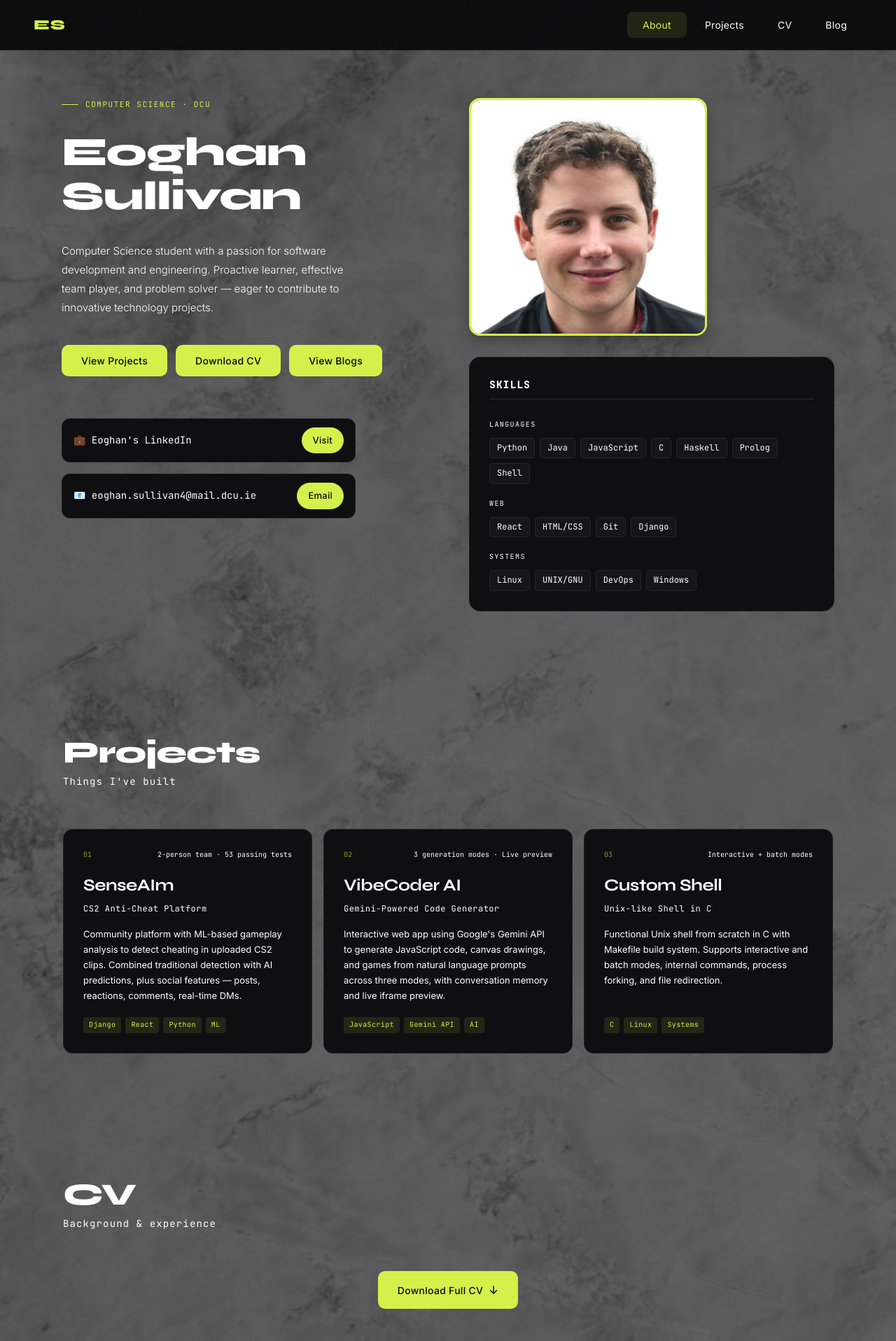
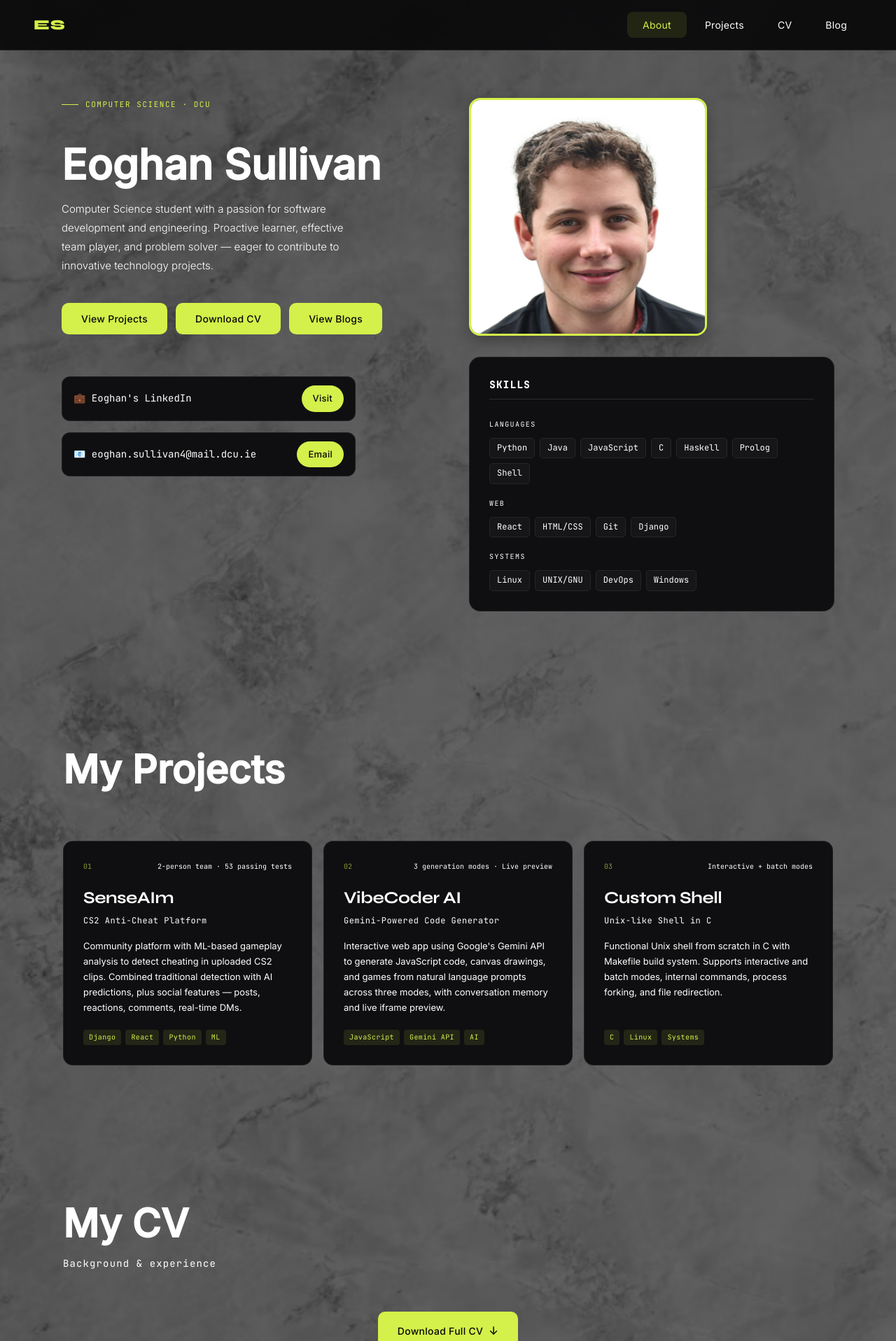
Before and after one commit to Eoghaning/eoghansullivan.github.io, a React (Vite) app: page / in a window 1280 px wide. Shown: the top 1917 px of the page at 70% size. Built offline with nearby package versions, Linux system fonts and the light colour scheme.

Commit message:
Finnihsing the title issue + new layout

```diff
--- a/src/App.css
+++ b/src/App.css
@@ -41,6 +41,14 @@ body {
 }
 .btn-primary:hover { opacity: 0.85; transform: translateY(-1px); }
 
+.btn-outline {
+  background: transparent; color: var(--text);
+  border: 1px solid var(--border2); padding: 14px 28px;
+  border-radius: var(--r); font-family: var(--sans); font-size: 14px;
+  cursor: pointer; transition: all 0.15s; letter-spacing: 0.02em;
+}
+.btn-outline:hover { border-color: rgba(255,255,255,0.3); background: rgba(255,255,255,0.03); }
+
 .page-section { padding: 100px 48px 80px; }
 .page-inner { max-width: 1100px; margin: 0 auto; }
 .section-header { margin-bottom: 56px; }
@@ -63,3 +71,11 @@ body {
 @media (max-width: 768px) {
   .page-section { padding: 80px 20px 60px; }
 }
+
+.hero-section h1 {
+  font-size: clamp(40px, 5vw, 60px) !important;
+}
+
+.page-section h1 {
+  font-size: clamp(40px, 5vw, 56px) !important;
+}
--- a/src/pages/About/About.jsx
+++ b/src/pages/About/About.jsx
@@ -11,7 +11,7 @@ export default function About() {
     <section id="about" className="hero-section">
       <div className="hero-left">
         <div className="hero-tag">Computer Science · DCU</div>
-        <h1 className="hero-name">Eoghan Sullivan</h1>
+        <h1>Eoghan Sullivan</h1>
         <p className="hero-bio">
           Computer Science student with a passion for software development
           and engineering. Proactive learner, effective team player, and
--- a/src/pages/Blog/Blog.jsx
+++ b/src/pages/Blog/Blog.jsx
@@ -14,8 +14,8 @@ export default function Blog() {
     <section id="blog" className="page-section">
       <div className="page-inner">
         <div className="section-header">
-          <h2 className="section-title">Blog</h2>
-          <p className="section-sub">Thoughts & updates</p>
+          <h1>My Blog</h1>
+
         </div>
         <div className="blog-list">
           {POSTS.map((post) => (
--- a/src/pages/CV/CV.jsx
+++ b/src/pages/CV/CV.jsx
@@ -5,7 +5,7 @@ export default function CV() {
     <section id="cv" className="page-section">
       <div className="page-inner">
         <div className="section-header">
-          <h2 className="section-title">CV</h2>
+          <h1>My CV</h1>
           <p className="section-sub">Background & experience</p>
         </div>
 
--- a/src/pages/Projects/Projects.css
+++ b/src/pages/Projects/Projects.css
@@ -26,7 +26,8 @@
 .project-detail { font-family: var(--mono); font-size: 10px; color: var(--dim); }
 .project-title {
   font-family: var(--serif); font-size: 24px; font-weight: 700;
-  letter-spacing: -0.5px; color: var(--text); margin-bottom: 4px;
+  letter-spacing: -0.5px; color: var(--text);
+  margin-bottom: 4px;
 }
 .project-subtitle {
   font-size: 12px; color: var(--muted); font-family: var(--mono);
--- a/src/pages/Projects/Projects.jsx
+++ b/src/pages/Projects/Projects.jsx
@@ -29,8 +29,7 @@ export default function Projects() {
     <section id="projects" className="page-section">
       <div className="page-inner">
         <div className="section-header">
-          <h2 className="section-title">Projects</h2>
-          <p className="section-sub">Things I've built</p>
+          <h1>My Projects</h1>
         </div>
         <div className="projects-grid">
           {PROJECTS.map((p, i) => (
```
